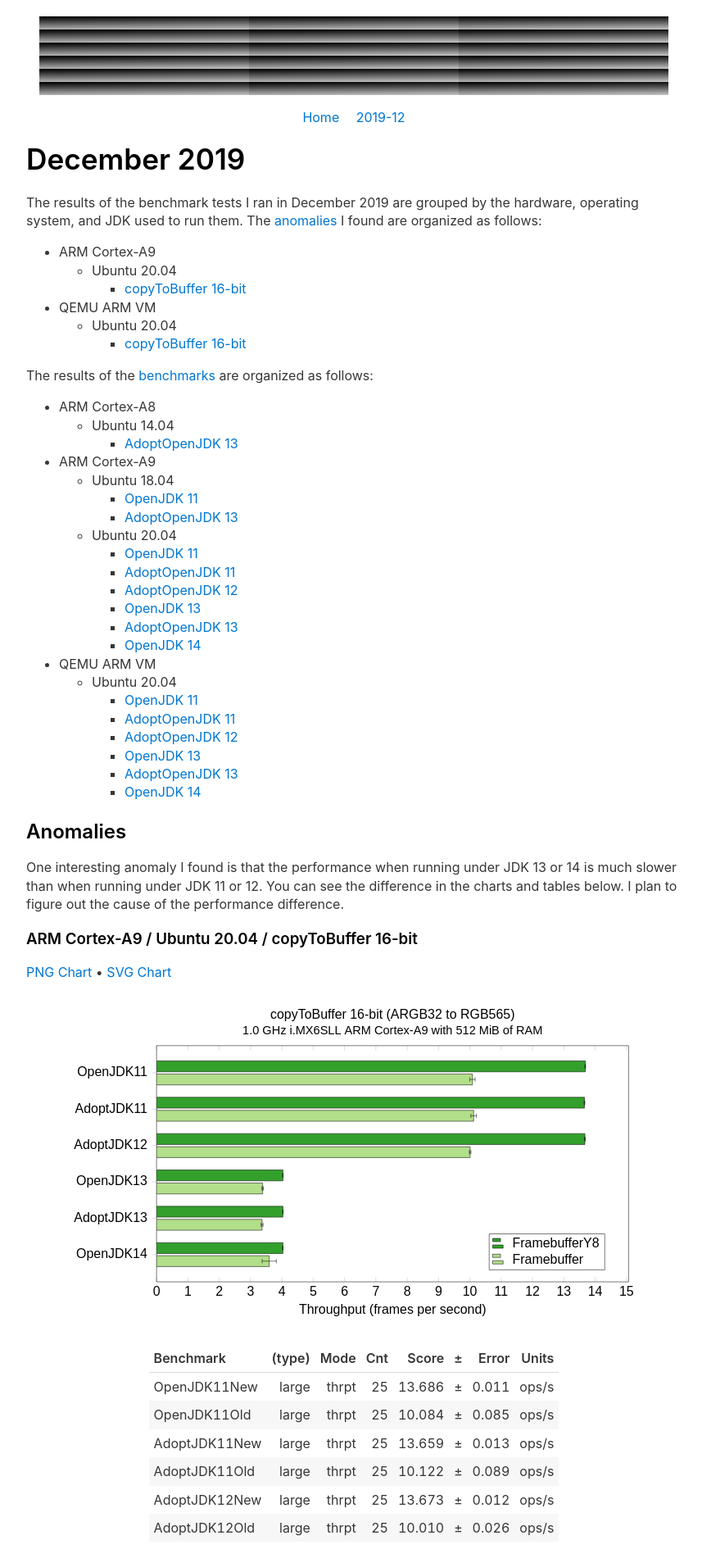
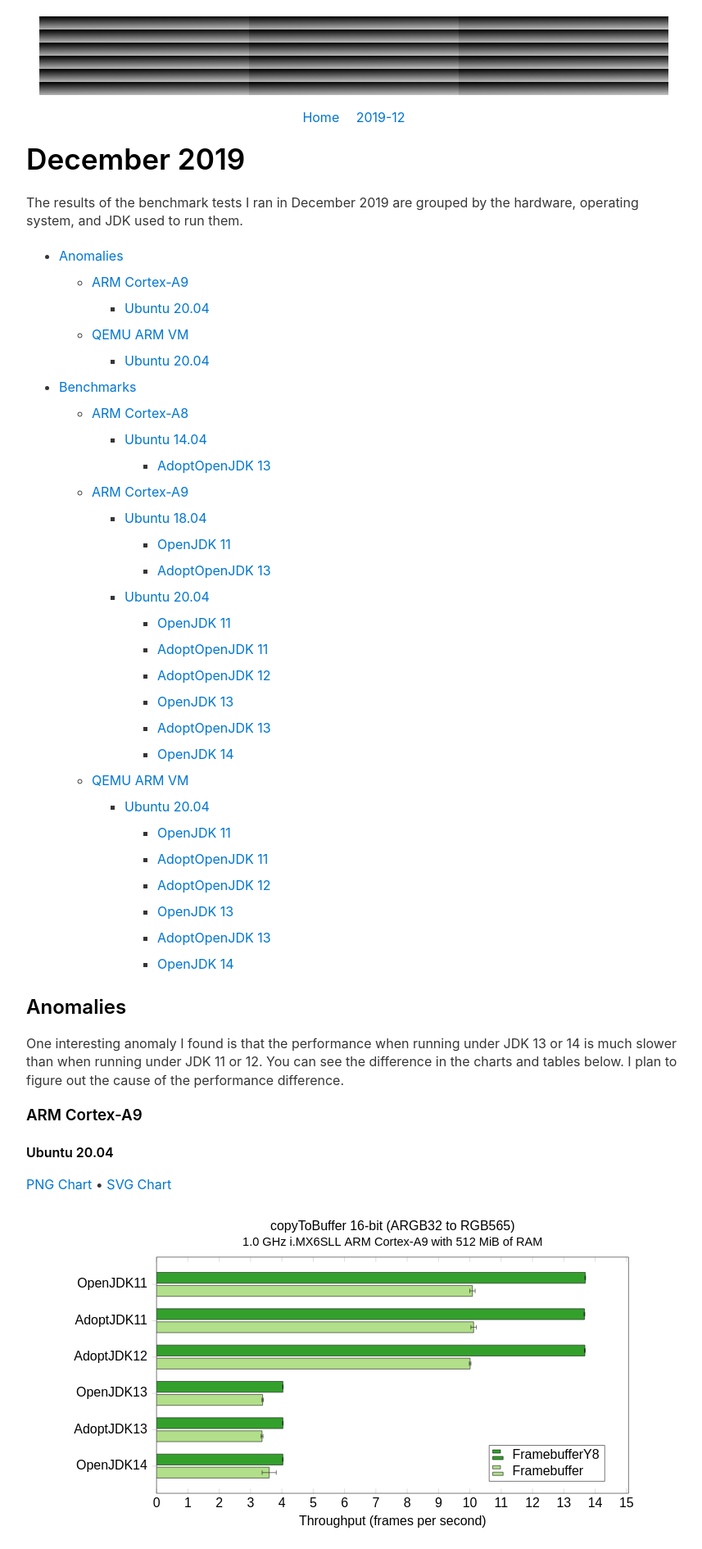
Before and after one commit to jgneff/framebufferY8, a Jekyll site: the page built from docs/2019-12/index.md, in a window 1280 px wide. Shown: the top 1890 px of the page at 82% size, without its empty margins (208-1065 px from the left). Built offline with Jekyll 4.4.1, drawn with Linux system fonts in a browser that asks for light colours; some of the changed text lies outside the part shown.

Commit message:
Fix links and add automatic table of contents
Use the Kramdown support for the automatic generation of the table of
contents instead of creating the list manually. Also add the Pygments
syntax highlighting style sheet.

````diff
--- a/docs/2019-12/index.md
+++ b/docs/2019-12/index.md
@@ -5,41 +5,12 @@ description: JavaFX FramebufferY8 benchmark results from tests run in December 2
 ---
 
 # December 2019
+{:.no_toc}
 
 The results of the benchmark tests I ran in December 2019 are grouped by the hardware, operating system, and JDK used to run them.
-The [anomalies](#anomalies) I found are organized as follows:
 
-* ARM Cortex-A9
-    * Ubuntu 20.04
-        * [copyToBuffer 16-bit](#A9-20-copyTo16)
-* QEMU ARM VM
-    * Ubuntu 20.04
-        * [copyToBuffer 16-bit](#VM-20-copyTo16)
-
-The results of the [benchmarks](#benchmarks) are organized as follows:
-
-* ARM Cortex-A8
-    * Ubuntu 14.04
-        * [AdoptOpenJDK 13](#A8-14-adopt13)
-* ARM Cortex-A9
-    * Ubuntu 18.04
-        * [OpenJDK 11](#A9-18-open11)
-        * [AdoptOpenJDK 13](#A9-18-adopt13)
-    * Ubuntu 20.04
-        * [OpenJDK 11](#A9-20-open11)
-        * [AdoptOpenJDK 11](#A9-20-adopt11)
-        * [AdoptOpenJDK 12](#A9-20-adopt12)
-        * [OpenJDK 13](#A9-20-open13)
-        * [AdoptOpenJDK 13](#A9-20-adopt13)
-        * [OpenJDK 14](#A9-20-open14)
-* QEMU ARM VM
-    * Ubuntu 20.04
-        * [OpenJDK 11](#VM-20-open11)
-        * [AdoptOpenJDK 11](#VM-20-adopt11)
-        * [AdoptOpenJDK 12](#VM-20-adopt12)
-        * [OpenJDK 13](#VM-20-open13)
-        * [AdoptOpenJDK 13](#VM-20-adopt13)
-        * [OpenJDK 14](#VM-20-open14)
+* Generates table of contents as an unordered list
+{:toc}
 
 ## Anomalies
 
@@ -47,12 +18,14 @@ One interesting anomaly I found is that the performance when running under JDK 1
 You can see the difference in the charts and tables below.
 I plan to figure out the cause of the performance difference.
 
-### ARM Cortex-A9 / Ubuntu 20.04 / copyToBuffer 16-bit
-{:#A9-20-copyTo16}
+### ARM Cortex-A9
+
+#### Ubuntu 20.04
 {% include results.md name="clarahd-focal-copyTo16-2019-12-16" width=718 height=410 %}
 
-### QEMU ARM VM / Ubuntu 20.04 / copyToBuffer 16-bit
-{:#VM-20-copyTo16}
+### QEMU ARM VM
+
+#### Ubuntu 20.04
 {% include results.md name="armfocal-focal-copyTo16-2019-12-17" width=706 height=412 %}
 
 ## Benchmarks
@@ -69,62 +42,61 @@ I used the following command when running on an ARM Cortex-A8 processor:
 ubuntu@touchc:~$ java -jar target/benchmarks.jar -p type=small
 ```
 
-### ARM Cortex-A8 / Ubuntu 14.04 / AdoptOpenJDK 13
-{:#A8-14-adopt13}
+### ARM Cortex-A8
+
+#### Ubuntu 14.04
+
+##### AdoptOpenJDK 13
 {% include results.md name="touchc-trusty-jdk-13.0.1+9-2019-12-17" width=692 height=410 %}
 
-### ARM Cortex-A9 / Ubuntu 18.04 / OpenJDK 11
-{:#A9-18-open11}
+### ARM Cortex-A9
+
+#### Ubuntu 18.04
+
+##### OpenJDK 11
 {% include results.md name="clarahd-bionic-java-11-openjdk-armhf-2019-12-17" width=685 height=410 %}
 
-### ARM Cortex-A9 / Ubuntu 18.04 / AdoptOpenJDK 13
-{:#A9-18-adopt13}
+##### AdoptOpenJDK 13
 {% include results.md name="clarahd-bionic-jdk-13.0.1+9-2019-12-17" width=685 height=410 %}
 
-### ARM Cortex-A9 / Ubuntu 20.04 / OpenJDK 11
-{:#A9-20-open11}
+#### Ubuntu 20.04
+
+##### OpenJDK 11
 {% include results.md name="clarahd-focal-java-11-openjdk-armhf-2019-12-16" width=685 height=410 %}
 
-### ARM Cortex-A9 / Ubuntu 20.04 / AdoptOpenJDK 11
-{:#A9-20-adopt11}
+##### AdoptOpenJDK 11
 {% include results.md name="clarahd-focal-jdk-11.0.5+10-2019-12-17" width=701 height=410 %}
 
-### ARM Cortex-A9 / Ubuntu 20.04 / AdoptOpenJDK 12
-{:#A9-20-adopt12}
+##### AdoptOpenJDK 12
 {% include results.md name="clarahd-focal-jdk-12.0.2+10-2019-12-17" width=691 height=410 %}
 
-### ARM Cortex-A9 / Ubuntu 20.04 / OpenJDK 13
-{:#A9-20-open13}
+##### OpenJDK 13
 {% include results.md name="clarahd-focal-java-13-openjdk-armhf-2019-12-16" width=688 height=410 %}
 
-### ARM Cortex-A9 / Ubuntu 20.04 / AdoptOpenJDK 13
-{:#A9-20-adopt13}
+##### AdoptOpenJDK 13
 {% include results.md name="clarahd-focal-jdk-13.0.1+9-2019-12-17" width=685 height=410 %}
 
-### ARM Cortex-A9 / Ubuntu 20.04 / OpenJDK 14
-{:#A9-20-open14}
+##### OpenJDK 14
 {% include results.md name="clarahd-focal-java-14-openjdk-armhf-2019-12-16" width=685 height=410 %}
 
-### QEMU ARM VM / Ubuntu 20.04 / OpenJDK 11
-{:#VM-20-open11}
+### QEMU ARM VM
+
+#### Ubuntu 20.04
+
+##### OpenJDK 11
 {% include results.md name="armfocal-focal-java-11-openjdk-armhf-2019-12-17" width=685 height=412 %}
 
-### QEMU ARM VM / Ubuntu 20.04 / AdoptOpenJDK 11
-{:#VM-20-adopt11}
+##### AdoptOpenJDK 11
 {% include results.md name="armfocal-focal-jdk-11.0.5+10-2019-12-17" width=685 height=412 %}
 
-### QEMU ARM VM / Ubuntu 20.04 / AdoptOpenJDK 12
-{:#VM-20-adopt12}
+##### AdoptOpenJDK 12
 {% include results.md name="armfocal-focal-jdk-12.0.2+10-2019-12-17" width=685 height=412 %}
 
-### QEMU ARM VM / Ubuntu 20.04 / OpenJDK 13
-{:#VM-20-open13}
+##### OpenJDK 13
 {% include results.md name="armfocal-focal-java-13-openjdk-armhf-2019-12-17" width=699 height=412 %}
 
-### QEMU ARM VM / Ubuntu 20.04 / AdoptOpenJDK 13
-{:#VM-20-adopt13}
+##### AdoptOpenJDK 13
 {% include results.md name="armfocal-focal-jdk-13.0.1+9-2019-12-17" width=691 height=412 %}
 
-### QEMU ARM VM / Ubuntu 20.04 / OpenJDK 14
-{:#VM-20-open14}
+##### OpenJDK 14
 {% include results.md name="armfocal-focal-java-14-openjdk-armhf-2019-12-17" width=689 height=412 %}
--- a/docs/_layouts/default.html
+++ b/docs/_layouts/default.html
@@ -7,6 +7,7 @@
 <meta name="viewport" content="width=device-width, initial-scale=1">
 <link rel="icon" type="image/png" href="{{ '/images/icon.png' | relative_url }}">
 <link rel="stylesheet" href="{{ '/styles/light.min.css' | relative_url }}">
+<link rel="stylesheet" href="{{ '/styles/pygments-vs.css' | relative_url }}">
 <link rel="canonical" href="{{ site.url }}{{ page.url | relative_url }}">
 <style>
 /* Water.css overrides */
@@ -28,6 +29,7 @@ table {margin-left: auto; margin-right: auto; font-variant-numeric: tabular-nums
 .right {float: right; padding: 0 0 1em 1em;}
 .left {float: left; padding: 0 1em 1em 0;}
 .sc {font-variant: small-caps;}
+#markdown-toc {line-height: 2;}
 @media (prefers-color-scheme: dark) {
   p > img {filter: invert(1);}
   pre.highlight > code > span {color: #00417a; filter: invert(1);}
````
Also changed, not shown: README.md.
